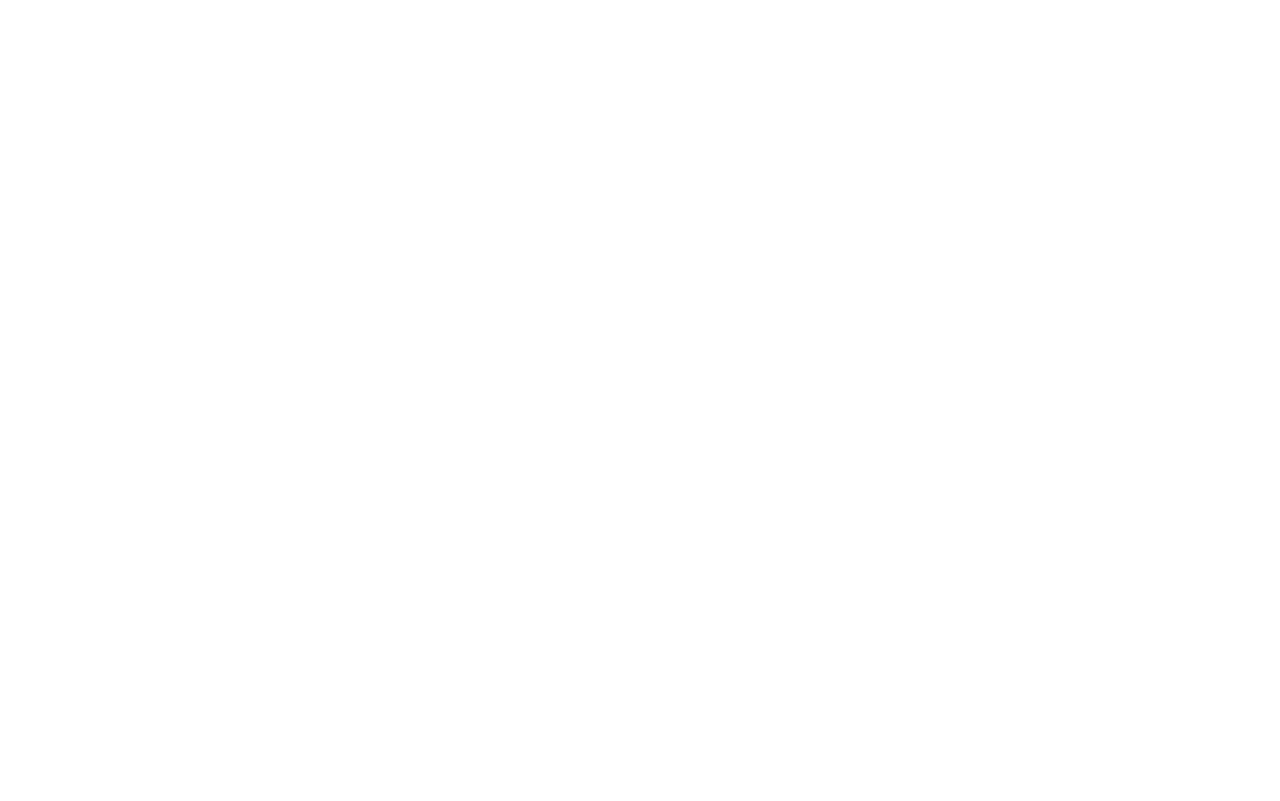
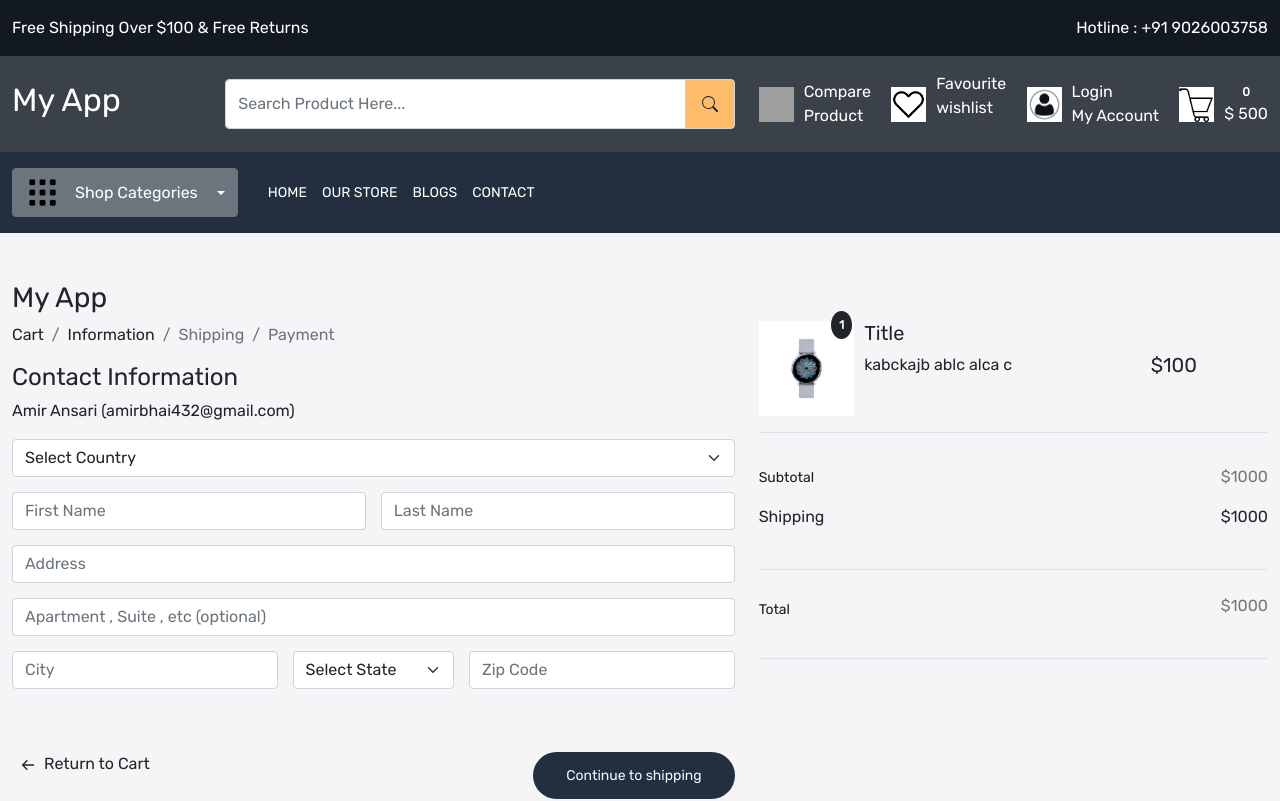
Before and after one commit to AmirAnsari432/E_Commerce_App, a React (Create React App) app: page /checkout in a window 1280 px wide. Before the commit this address had no page. Shown: the top 801 px of the page. Built offline with nearby package versions, Linux system fonts and the light colour scheme; grey boxes are pictures that could not be loaded.

Commit message:
update home page

```diff
--- a/src/App.css
+++ b/src/App.css
@@ -801,6 +801,19 @@ footer .input-group-text {
   width: 15%;
 }
 
+/* shippin page  */
+.total {
+  font-size: 14px;
+  color: var(--color-1c1c1b);
+}
+
+.total-price {
+  font-size: 16px;
+  color: var(--color-777777);
+}
+
+/* shippin page end */
+
 
 
 
--- a/src/App.js
+++ b/src/App.js
@@ -19,6 +19,7 @@ import ShippingPolicy from "./pages/ShippingPolicy";
 import TermAndCondition from "./pages/TermAndCondition";
 import SingalProduct from "./pages/SingalProduct";
 import Cart from "./pages/Cart";
+import Checkout from "./pages/Checkout";
 
 function App() {
   return (
@@ -30,8 +31,9 @@ function App() {
             <Route path="about" element={<About />} />
             <Route path="contact" element={<Contact />} />
             <Route path="product" element={<OurStore />} />
+            <Route path="Product/:id" element={<SingalProduct />} />
             <Route path="cart" element={<Cart />} />
-            <Route path="Product/:id" element={<SingalProduct />} />
+            <Route path="checkout" element={<Checkout />} />
             <Route path="blogs" element={<Blog />} />
             <Route path="blog/:id" element={<SingleBlog />} />
             <Route path="campare-product" element={<CampareProduct />} />
--- a/src/component/BlogCard.js
+++ b/src/component/BlogCard.js
@@ -1,11 +1,12 @@
 import React from "react";
 import { Link } from "react-router-dom";
+import blog1 from "../images/blog-1.jpg";
 
 const BlogCard = () => {
   return (
     <div className="blog-card">
       <div className="card-image">
-        <img src="images/blog-1.jpg" className="img-fluid" alt="blog" />
+        <img src={blog1} className="img-fluid" alt="blog" />
       </div>
       <div className="blog-contant">
         <p className="date">21 jan 2023</p>
--- /dev/null
+++ b/src/component/Container.js
@@ -0,0 +1,11 @@
+import React from "react";
+
+const Container = (props) => {
+  return (
+    <section className={props.class1}>
+      <div className="container-xxl py-5">{props.children}</div>
+    </section>
+  );
+};
+
+export default Container;
--- a/src/component/Footer.js
+++ b/src/component/Footer.js
@@ -1,6 +1,7 @@
 import React from "react";
 import { Link } from "react-router-dom";
 import { BsLinkedin, BsInstagram, BsFacebook, BsGithub } from "react-icons/bs";
+import newsletter from "../images/newsletter.png";
 
 const Footer = () => {
   return (
@@ -10,7 +11,7 @@ const Footer = () => {
           <div className="row align-items-center">
             <div className="col-5">
               <div className="footer-top-data d-flex align-items-center">
-                <img src="images/newsletter.png" alt="newslatter" />
+                <img src={newsletter} alt="newslatter" />
                 <h2 className="mb-0 text-white"> Sign Up Newslatter</h2>
               </div>
             </div>
--- a/src/component/ProductCard.js
+++ b/src/component/ProductCard.js
@@ -1,7 +1,13 @@
 import React from "react";
 import ReactStars from "react-rating-stars-component";
 import { Link, useLocation } from "react-router-dom";
+import watch from "../images/watch.jpg";
+import compare from "../images/campare.png";
+import view from "../images/view.png";
+import addcart from "../images/addcart.png";
+import blog1 from "../images/blog-1.jpg";
 
+import wishlist from "../images/wishlist.png";
 const ProductCard = (props) => {
   const grid = props.grid;
   let location = useLocation();
@@ -12,21 +18,55 @@ const ProductCard = (props) => {
       >
         <Link to="/product/:id" className="product-card position-relative">
           <div className="wishlist-icon position-absolute">
+            <button className="border-0 bg-transparent">
+              <img src={wishlist} className="icon" alt="wishlist" />
+            </button>
+          </div>
+          <div className="product-image">
+            <img src={watch} className="img-fluid" alt="product image" />
+            <img src={blog1} className="img-fluid" alt="product image" />
+          </div>
+          <div className="product-details">
+            <h6 className="brand">Havels</h6>
+            <h5 className="product-title">
+              Kids headphones bulk 10 pack multi colored for student
+            </h5>
+            <ReactStars
+              count={5}
+              value="3"
+              edit={false}
+              size={24}
+              activeColor="#ffd700"
+            />
+            <p className="price">$ 100</p>
+          </div>
+          <div className="action-bar position-absolute">
+            <div className="d-flex flex-column">
+              <button className="border-0 bg-transparent">
+                <img src={compare} className="icon" alt="addcart" />
+              </button>
+              <button className="border-0 bg-transparent">
+                <img src={view} className="icon" alt="addcart" />
+              </button>
+              <button className="border-0 bg-transparent">
+                <img src={addcart} className="icon" alt="addcart" />
+              </button>
+            </div>
+          </div>
+        </Link>
+      </div>
+      <div
+        className={`${location.pathname == "/store" ? `col${grid}` : "col-3"}`}
+      >
+        <div className="product-card position-relative">
+          <div className="wishlist-icon position-absolute">
             <Link>
-              <img src="images/wishlist.png" className="icon" alt="wishlist" />
+              <img src={wishlist} className="icon" alt="wishlist" />
             </Link>
           </div>
           <div className="product-image">
-            <img
-              src="images/watch.jpg"
-              className="img-fluid"
-              alt="product image"
-            />
-            <img
-              src="images/watch.jpg"
-              className="img-fluid"
-              alt="product image"
-            />
+            <img src={watch} className="img-fluid" alt="product image" />
+            <img src={blog1} className="img-fluid" alt="product image" />
           </div>
           <div className="product-details">
             <h6 className="brand"> Havels</h6>
@@ -44,65 +84,15 @@ const ProductCard = (props) => {
           </div>
           <div className="action-bar position-absolute">
             <div className="d-flex flex-column">
-              <Link>
-                <img src="images/campare.png" className="icon" alt="addcart" />
-              </Link>
-              <Link>
-                <img src="images/view.png" className="icon" alt="addcart" />
-              </Link>
-              <Link>
-                <img src="images/addcart.png" className="icon" alt="addcart" />
-              </Link>
-            </div>
-          </div>
-        </Link>
-      </div>
-      <div
-        className={`${location.pathname == "/store" ? `col${grid}` : "col-3"}`}
-      >
-        <div className="product-card position-relative">
-          <div className="wishlist-icon position-absolute">
-            <Link>
-              <img src="images/wishlist.png" className="icon" alt="wishlist" />
-            </Link>
-          </div>
-          <div className="product-image">
-            <img
-              src="images/watch.jpg"
-              className="img-fluid"
-              alt="product image"
-            />
-            <img
-              src="images/watch.jpg"
-              className="img-fluid"
-              alt="product image"
-            />
-          </div>
-          <div className="product-details">
-            <h6 className="brand"> Havels</h6>
-            <h5 className="product-title">
-              Kids headphones bulk 10 pack multi colored for student
-            </h5>
-            <ReactStars
-              count={5}
-              value="3"
-              edit={false}
-              size={24}
-              activeColor="#ffd700"
-            />
-            <p className="price">$ 100</p>
-          </div>
-          <div className="action-bar position-absolute">
-            <div className="d-flex flex-column">
-              <Link>
-                <img src="images/campare.png" className="icon" alt="addcart" />
-              </Link>
-              <Link>
-                <img src="images/view.png" className="icon" alt="addcart" />
-              </Link>
-              <Link>
-                <img src="images/addcart.png" className="icon" alt="addcart" />
-              </Link>
+              <button className="border-0 bg-transparent">
+                <img src={compare} className="icon" alt="addcart" />
+              </button>
+              <button className="border-0 bg-transparent">
+                <img src={view} className="icon" alt="addcart" />
+              </button>
+              <button className="border-0 bg-transparent">
+                <img src={addcart} className="icon" alt="addcart" />
+              </button>
             </div>
           </div>
         </div>
--- a/src/component/SpecialProduct.js
+++ b/src/component/SpecialProduct.js
@@ -1,6 +1,7 @@
 import React from "react";
 import ReactStars from "react-rating-stars-component";
 import { Link } from "react-router-dom";
+import watch from "../images/watch.jpg";
 
 const SpecialProduct = () => {
   return (
@@ -8,7 +9,7 @@ const SpecialProduct = () => {
       <div className="special-product-card">
         <div className="d-flex justify-content-between">
           <div>
-            <img src="images/watch.jpg" className="img-fluid" />
+            <img src={watch} className="img-fluid" />
           </div>
           <div className="special-product-content">
             <h5 className="brand">havels</h5>
--- a/src/pages/Checkout.js
+++ b/src/pages/Checkout.js
@@ -1,9 +1,147 @@
-import React from 'react'
+import React from "react";
+import { Link } from "react-router-dom";
+import { BiArrowBack } from "react-icons/bi";
+import watch from "../images/watch.jpg";
 
 const Checkout = () => {
   return (
-    <div>Checkout</div>
-  )
-}
+    <>
+      <div className="checkout-wrapper home-wrapper-2 py-5">
+        <div className="container-xxl">
+          <div className="row ">
+            <div className="col-7">
+              <div className="checkout-left-data">
+                <h3> My App </h3>
+                <nav aria-label="breadcrumb">
+                  <ol className="breadcrumb">
+                    <li className="breadcrumb-item">
+                      <Link className="text-dark" to="/cart">
+                        Cart
+                      </Link>
+                    </li>
+                    <li className="breadcrumb-item">Information</li>
+                    <li className="breadcrumb-item active" aria-current="page">
+                      Shipping
+                    </li>
+                    <li className="breadcrumb-item active" aria-current="page">
+                      Payment
+                    </li>
+                  </ol>
+                </nav>
+                <h4>Contact Information</h4>
+                <p>Amir Ansari (amirbhai432@gmail.com)</p>
+                <form className="d-flex gap-15 flex-wrap justify-content-between">
+                  <div className="w-100">
+                    <select className="form-control form-select">
+                      <option value="" selected disabled>
+                        Select Country
+                      </option>
+                    </select>
+                  </div>
+                  <div className="flex-grow-1">
+                    <input
+                      className="form-control"
+                      placeholder="First Name"
+                      type="text"
+                    />
+                  </div>
+                  <div className="flex-grow-1">
+                    <input
+                      className="form-control"
+                      placeholder="Last Name"
+                      type="text"
+                    />
+                  </div>
+                  <div className="w-100">
+                    <input className="form-control" placeholder="Address" />
+                  </div>
+                  <div className="w-100">
+                    <input
+                      className="form-control"
+                      placeholder="Apartment , Suite , etc (optional) "
+                    />
+                  </div>
+                  <div className="flex-grow-1">
+                    <input
+                      className="form-control"
+                      type="text"
+                      placeholder="City"
+                    />
+                  </div>
+                  <div className="flex-grow-1">
+                    <select className="form-control form-select">
+                      <option value="" selected disabled>
+                        Select State
+                      </option>
+                    </select>
+                  </div>
+                  <div className="flex-grow-1">
+                    <input
+                      className="form-control"
+                      placeholder="Zip Code"
+                      type="text"
+                    />
+                  </div>
 
-export default Checkout
+                  <div className="w-100 py-5">
+                    <div className="d-flex justify-content-between">
+                      <Link className="text-dark " to="/cart">
+                        <BiArrowBack className="mx-2" />
+                        Return to Cart
+                      </Link>
+                      <Link className="button" to="/cart">
+                        Continue to shipping
+                      </Link>
+                    </div>
+                  </div>
+                </form>
+              </div>
+            </div>
+            <div className="col-5">
+              <div className="py-4 ">
+                <div className="d-flex border-bottom mb-2 align-items-center py-3 gap-10">
+                  <div className="gap-10 d-flex w-75">
+                    <div className="w-25 position-relative">
+                      <span
+                        style={{ top: "-10px", right: "2px" }}
+                        className="badge bg-dark bg-sacondary text-white rounded-circle p-2 position-absolute"
+                      >
+                        1
+                      </span>
+                      <img src={watch} alt="product" className="img-fluid" />
+                    </div>
+                    <div>
+                      <h5 className="title">Title </h5>
+                      <p>kabckajb ablc alca c</p>
+                    </div>
+                  </div>
+                  <div className="flex-grow-1">
+                    <h5>$100</h5>
+                  </div>
+                </div>
+                <div className="border-bottom py-4">
+                  <div className="justify-content-between align-items-center d-flex">
+                    <p className="total">Subtotal</p>
+                    <p className="total-price">$1000</p>
+                  </div>
+                  <div className="justify-content-between align-items-center d-flex">
+                    <p>Shipping</p>
+                    <p>$1000</p>
+                  </div>
+                </div>
+                <div className="border-bottom py-4">
+                  <div className="justify-content-between align-items-center d-flex">
+                    <h6 className="total">Total</h6>
+                    <p className="total-price">$1000</p>
+                  </div>
+                </div>
+              </div>
+            </div>
+          </div>
+        </div>
+      </div>
+    </>
+  );
+};
+
+export default Checkout;
```
Also changed, not shown: src/pages/Home.js (+72 -85 lines).
